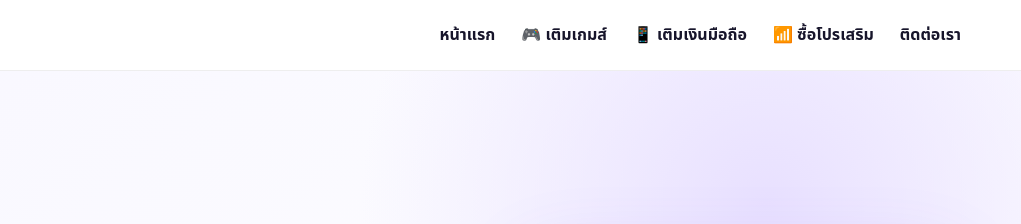
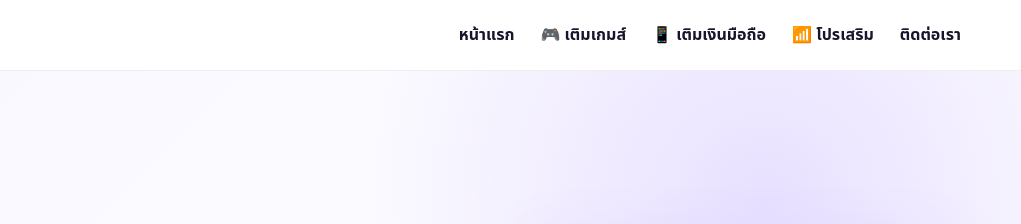
Before and after one commit to 7c65mktbp7-a11y/Saingamshop, a plain HTML site: page index.html in a window 1280 px wide. Shown: the top 224 px of the page, 259-1280 px from the left. Drawn offline with Linux system fonts and the light colour scheme.

Commit message:
Update link text for promotional package

```diff
--- a/index.html
+++ b/index.html
@@ -59,7 +59,7 @@
             </a>
 
             <a href="#packages">
-                📶 ซื้อโปรเสริม
+                📶 โปรเสริม
             </a>
 
             <a href="#contact">
```
